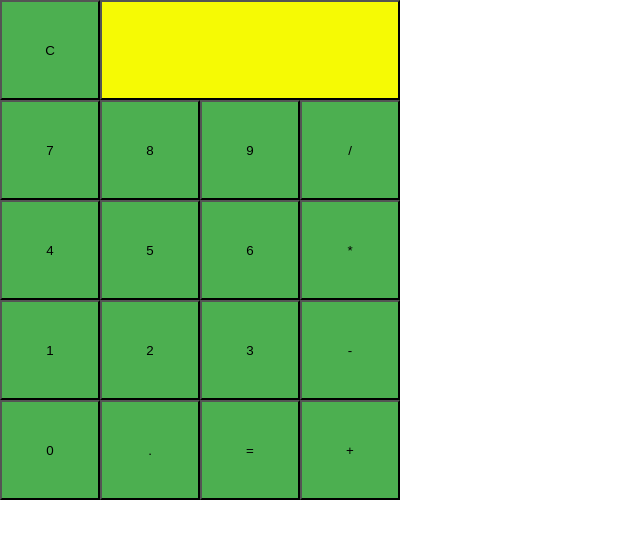
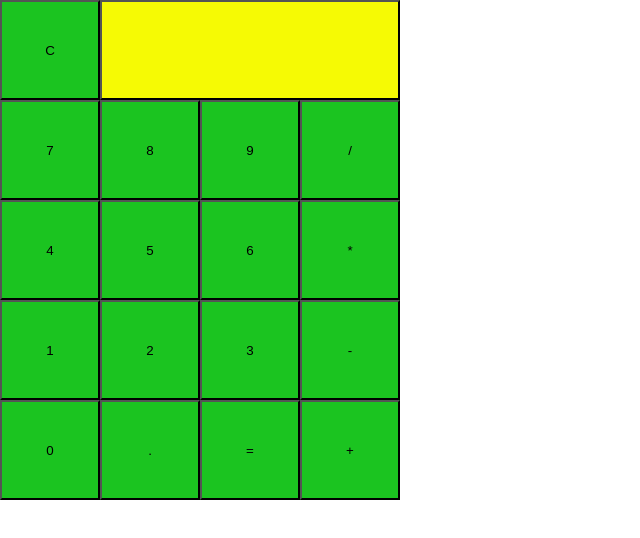
Before and after one commit to Momentum-Team-8/js--calculator-gregsronce, a plain HTML site: page index.html in a window 1280 px wide. Shown: the whole page, without its empty margins (0-640 px from the left). Drawn offline with Linux system fonts and the light colour scheme.

Commit message:
calc css mods.

```diff
--- a/main.css
+++ b/main.css
@@ -5,18 +5,19 @@
 } *
 
 .container {
+    width: 400px;
+    height: 500px;
     font-size: 70px;
     color: white;
     display: flex;
     flex-wrap: wrap;
-    height: 500px;
-    width: 400px;
+
 }
 
 .buttons {
     width: 100px;
     height: 100px;
-    background-color: #4CAF50;
+    background-color: #1bc420;
     display: flex;
     justify-content: center;
     align-items: center;
```
